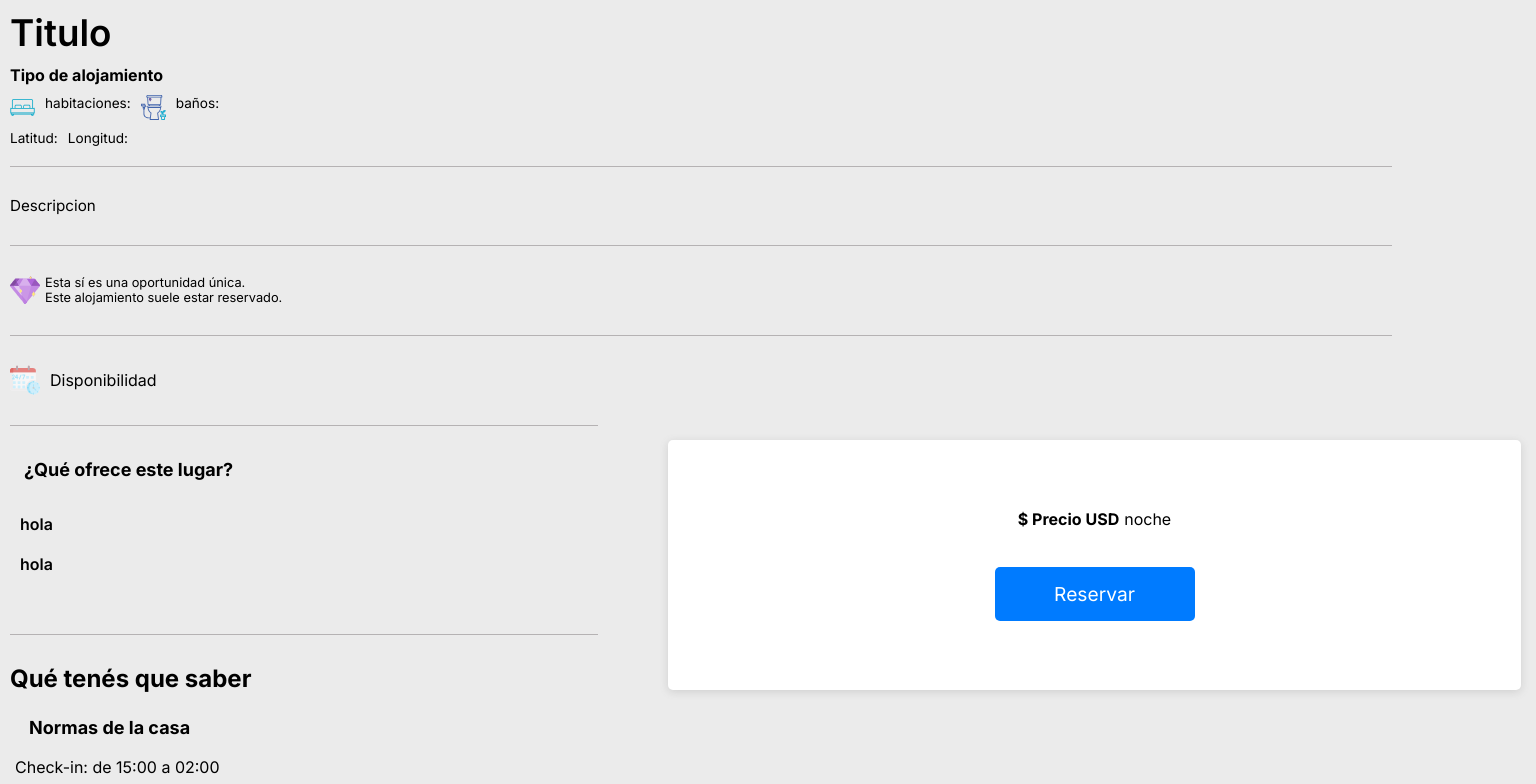
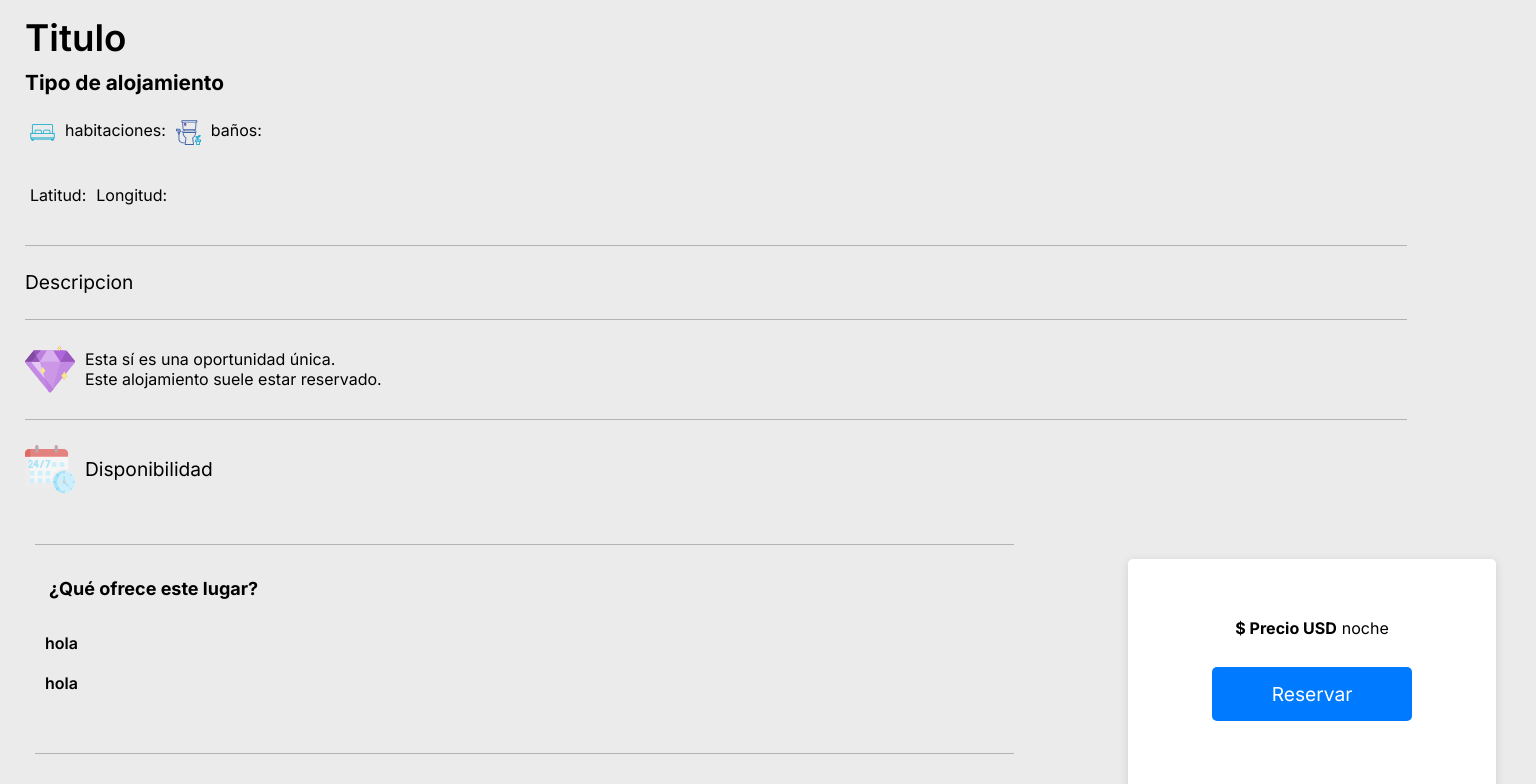
Before and after one commit to Manuelgarcia1/TP-dise-oweb, a React (Vite) app in the folder SegundaEntrega/: page /contacto in a window 1536 px wide. Shown: the part 1140-1924 px from the top of the page. Built offline with nearby package versions, Linux system fonts and the light colour scheme.

Commit message:
afinando el responsive

```diff
--- a/SegundaEntrega/src/components/vistaDetallada/VistaDetallada.css
+++ b/SegundaEntrega/src/components/vistaDetallada/VistaDetallada.css
@@ -221,7 +221,56 @@
      height: 500px;
   }
 
+  .details-contain{
+    padding: 25px;
+  }
   .details-contain h2{
     font-size: 2.3rem;
   }
+  .tipo-alojamiento{
+    font-size: 1.3rem;
+  }
+
+  .contain-details{
+    padding: 15px 5px;
+  }
+  .contain-detail{
+    font-size: 1rem;
+  }
+
+  .description-contain{
+    padding: 25px;
+    font-size: 1.2rem;
+  }
+
+  .tex-contain{
+    font-size: 1rem;
+    gap: 10px;
+    align-items: center;
+  }
+  .tex-contain img{
+    width: 50px;
+    height: 50px;
+  }
+
+  .disponibilidad-container{
+    padding: 25px;
+    align-items: center;
+    gap: 10px;
+  }
+  .disponibilidad-container img{
+    width: 50px;
+    height: 50px;
+  }
+  .disponibilidad-container span{
+    font-size: 1.2rem;
+  }
+
+  .box-container{
+    padding: 25px;
+  }
+
+  .precio-container{
+    width: 400px;
+  }
 }
--- a/SegundaEntrega/src/components/vistaDetallada/VistaDetallada.jsx
+++ b/SegundaEntrega/src/components/vistaDetallada/VistaDetallada.jsx
@@ -76,6 +76,9 @@ const DetalleAlojamiento = () => {
           <div className='buton-container'>
             <button className='btn-reservar'>Reservar</button>
           </div>
+          <div className='contain-reserva-web'>
+
+          </div>
         </div>
       </div>
     </div>
```
